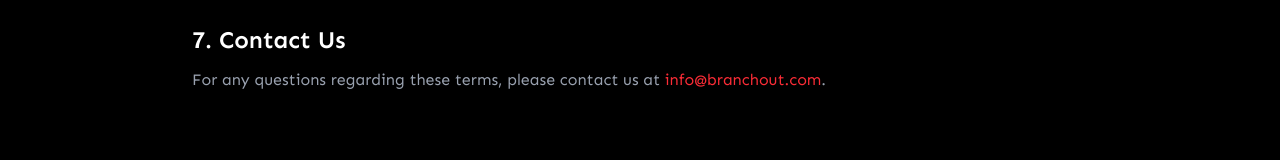
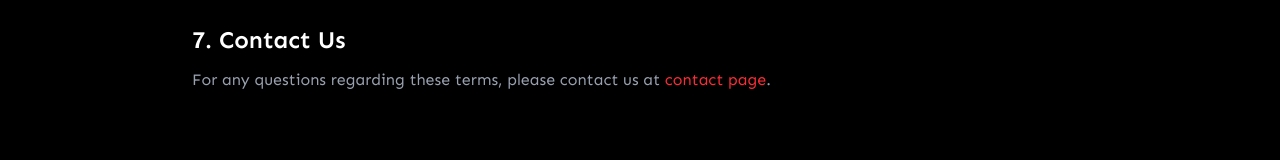
Before and after one commit to RohitSah23/branchout, a Next.js app: page /terms in a window 1280 px wide. Shown: the part 1012-1172 px from the top of the page. Built offline with nearby package versions, Linux system fonts and the light colour scheme.

Commit message:
fix(Contact):fix tos and privecy contact

```diff
--- a/app/privacy/page.tsx
+++ b/app/privacy/page.tsx
@@ -58,7 +58,7 @@
               <h2 className="text-2xl font-semibold text-white mb-3">5. Your Rights</h2>
               <p className="text-gray-400">
                 You have the right to access, update, or request deletion of your personal data.
-                To exercise these rights, please contact us at <span className="text-red-500">info@branchout.com</span>.
+                To exercise these rights, please contact us at <span className="text-red-500">contact page.</span>.
               </p>
             </div>
           </div>
--- a/app/terms/page.tsx
+++ b/app/terms/page.tsx
@@ -72,7 +72,7 @@
               <h2 className="text-2xl font-semibold text-white mb-3">7. Contact Us</h2>
               <p className="text-gray-400">
                 For any questions regarding these terms, please contact us at{" "}
-                <span className="text-red-500">info@branchout.com</span>.
+                <span className="text-red-500">contact page</span>.
               </p>
             </div>
           </div>
```
